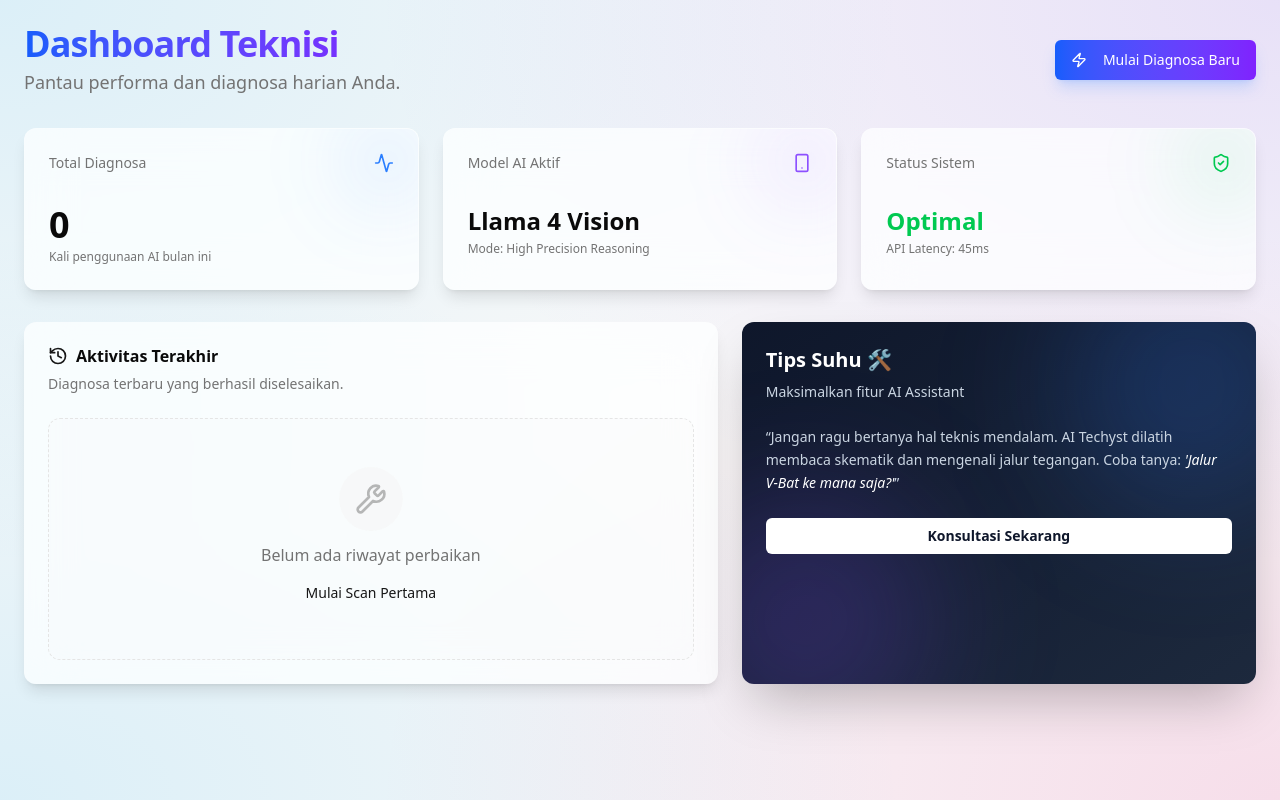
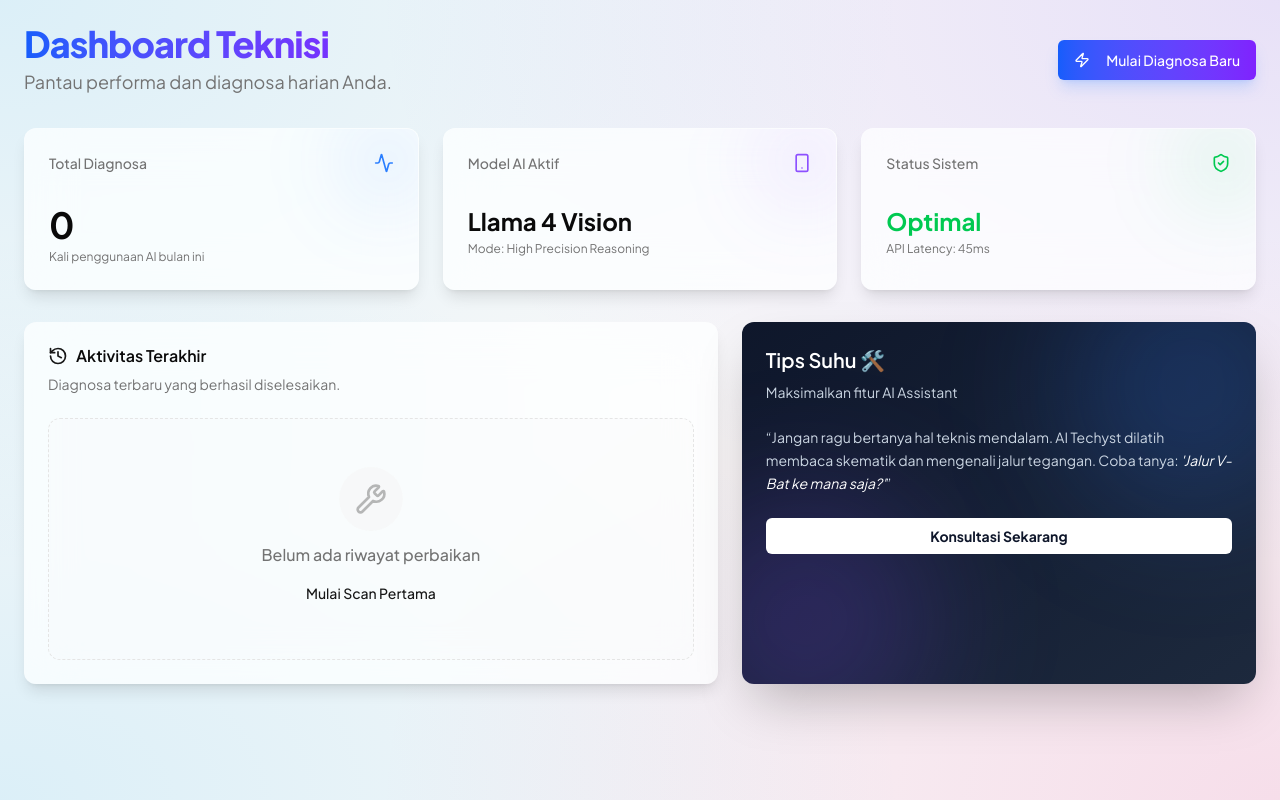
Before and after one commit to Ambanet-Corporation/techyst, a Next.js app: page / in a window 1280 px wide. Built offline with nearby package versions, Linux system fonts and the light colour scheme.

Commit message:
ui: update app font to Plus Jakarta Sans

```diff
--- a/src/app/globals.css
+++ b/src/app/globals.css
@@ -4,7 +4,7 @@
 @custom-variant dark (&:is(.dark *));
 
 @theme {
-  --font-sans: var(--font-onest);
+  --font-sans: var(--font-sans);
   --animate-float: float 6s ease-in-out infinite;
 }
 
--- a/src/app/layout.tsx
+++ b/src/app/layout.tsx
@@ -1,10 +1,10 @@
 import type { Metadata, Viewport } from "next";
-import { Onest } from "next/font/google";
+import { Plus_Jakarta_Sans } from "next/font/google";
 import { Toaster } from "@/components/ui/sonner";
 import "./globals.css";
 
-const onest = Onest({
-  variable: "--font-onest",
+const fontSans = Plus_Jakarta_Sans({
+  variable: "--font-sans",
   subsets: ["latin"],
 });
 
@@ -58,7 +58,7 @@
 }>) {
   return (
     <html lang="id">
-      <body className={`${onest.variable} antialiased font-sans`}>
+      <body className={`${fontSans.variable} antialiased font-sans`}>
         {children}
         <Toaster position="top-center" richColors />
       </body>
```
